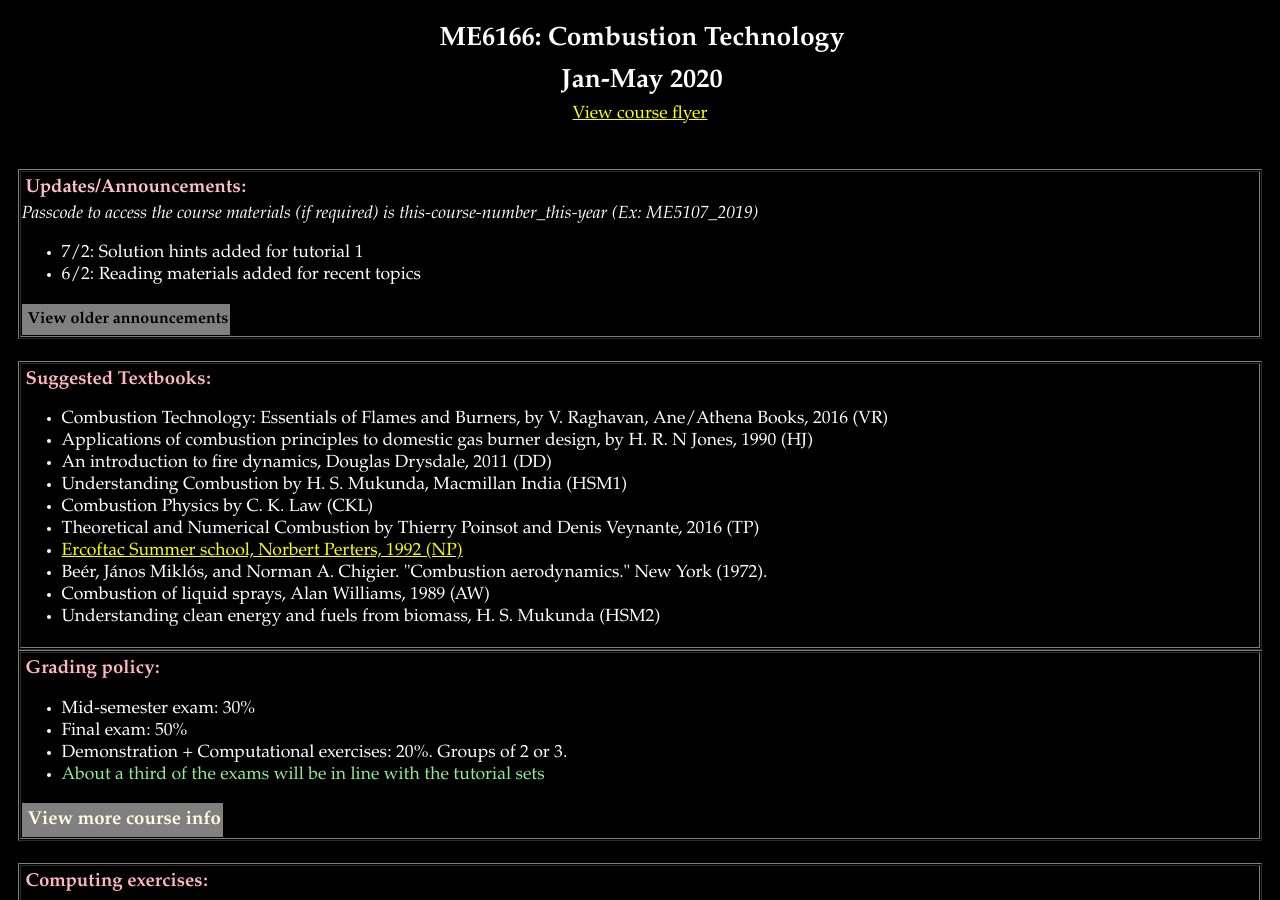
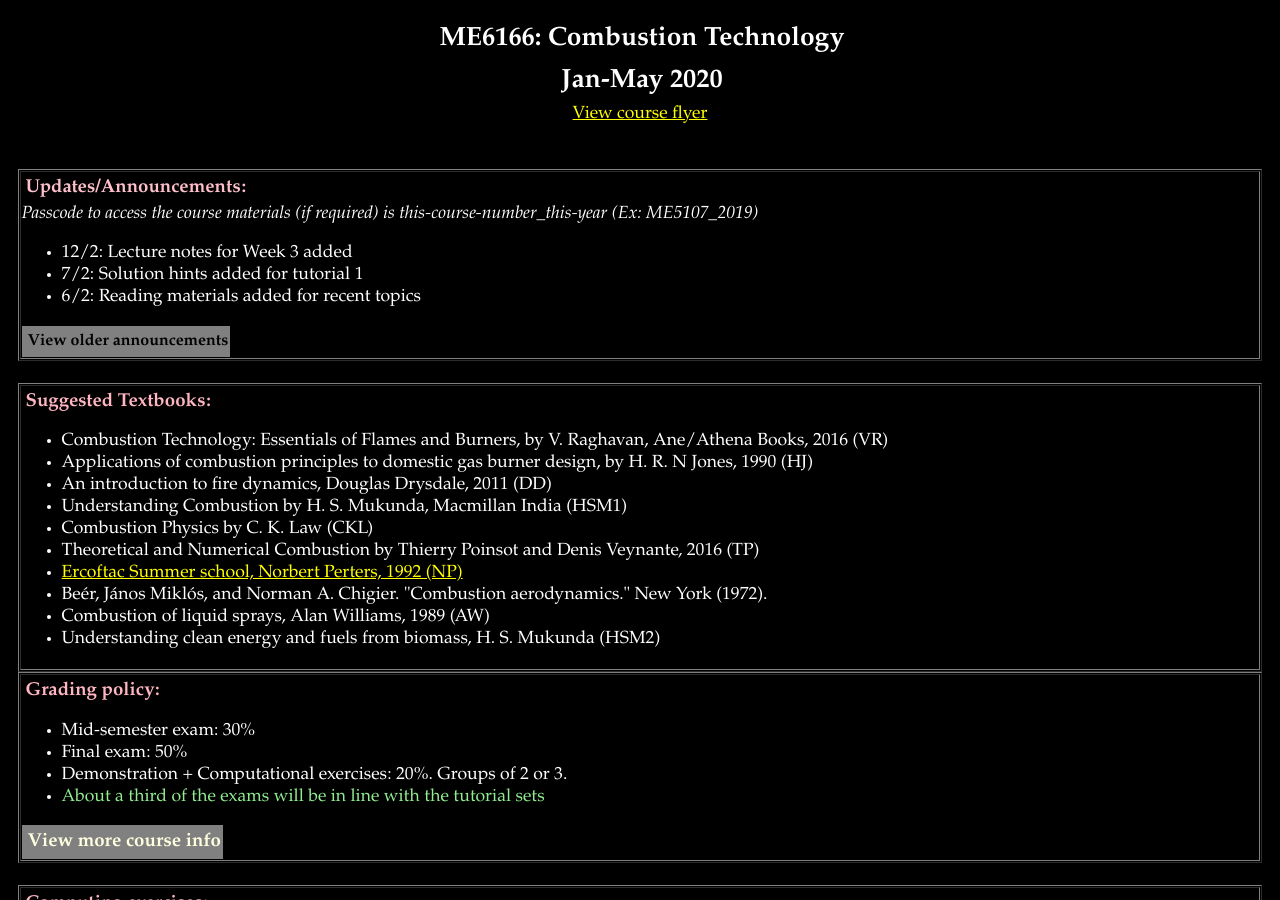
Before and after one commit to krithikasivaram/krithikasivaram.github.io, a Jekyll site: the page teaching/ME6166_Jan_May_2020.html, which Jekyll copies as it is, in a window 1280 px wide and 900 px high. Built offline with Jekyll 4.4.1, drawn with Linux system fonts in a browser that asks for light colours.

Commit message:
lecture notes update

```diff
--- a/teaching/ME6166_Jan_May_2020.html
+++ b/teaching/ME6166_Jan_May_2020.html
@@ -109,6 +109,7 @@ p
 Updates/Announcements:</font></h3>
 <i> Passcode to access the course materials (if required) is this-course-number_this-year (Ex: ME5107_2019)</i>
 	<ul>
+	<li> 12/2: Lecture notes for Week 3 added
 	<li> 7/2: Solution hints added for tutorial 1
 	<li> 6/2: Reading materials added for recent topics
 	</ul>
```
